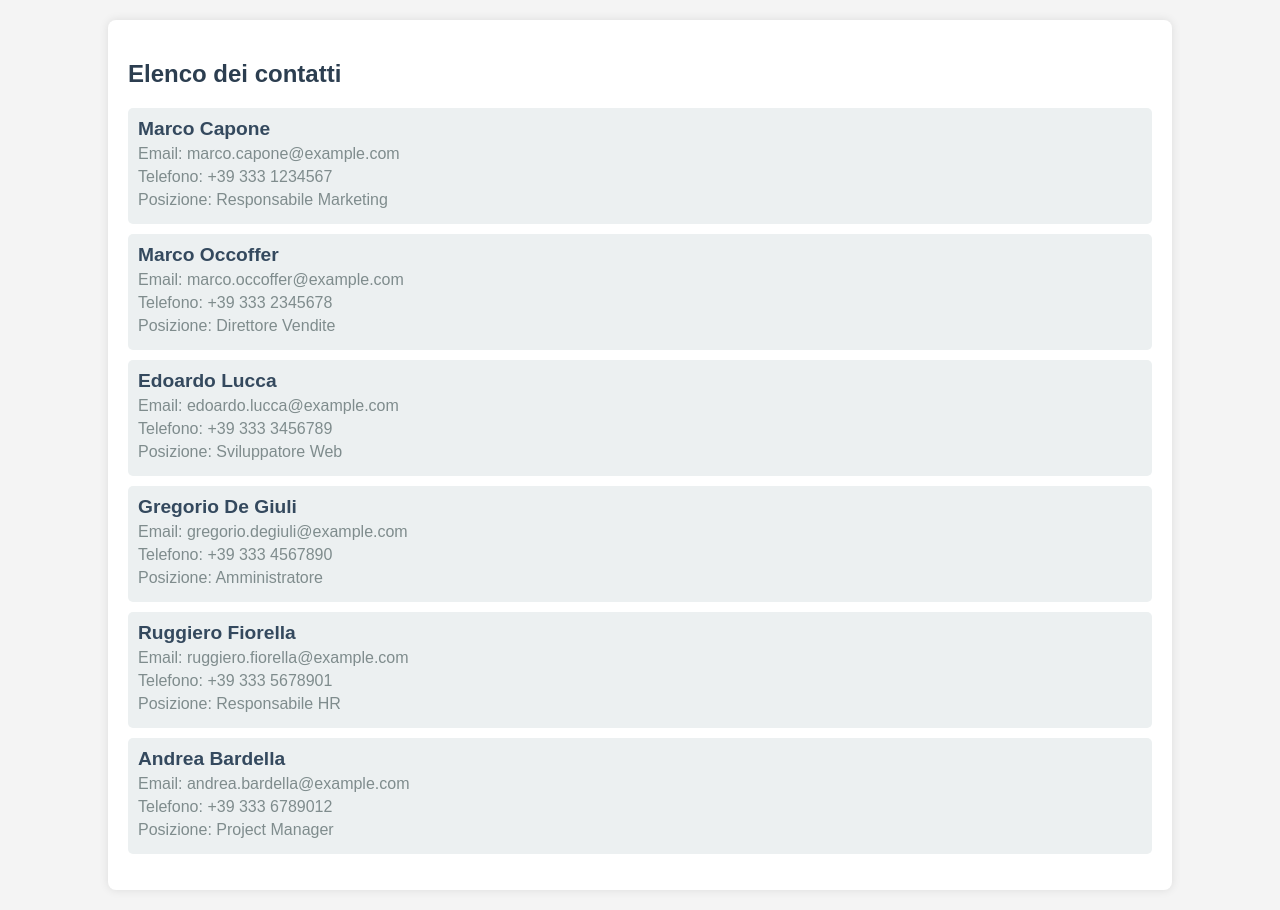
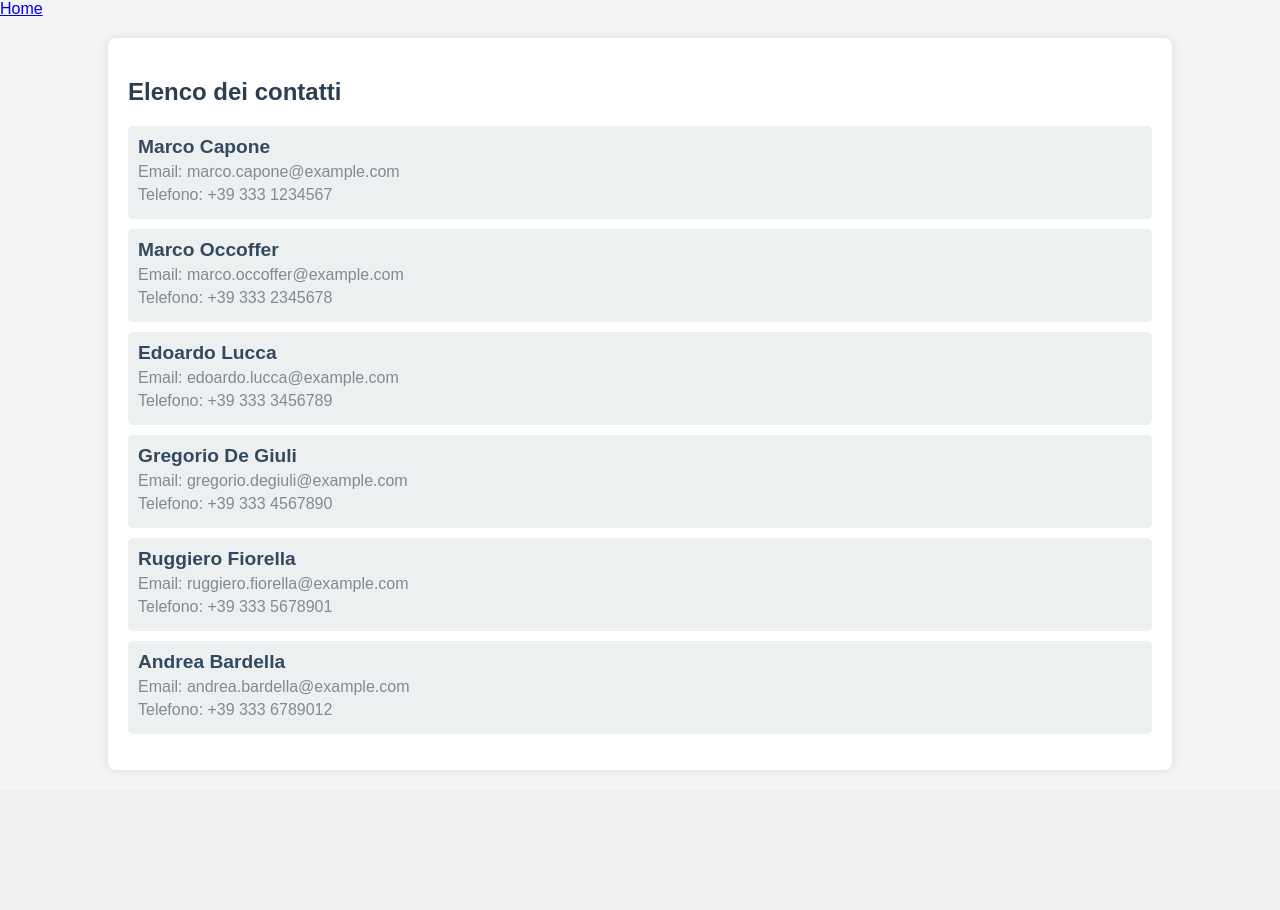
Before and after one commit to gdgski/ProjectTesla2, a Flask app: page /contatti in a window 1280 px wide. Shown: the part 100-1010 px from the top of the page. After the commit the page ends 870 px from the top, so only its background shows below. Run offline with Flask 3, Linux system fonts and the light colour scheme; parts of the project's set-up code (start-up, migrations or seed data) failed here and were passed over.

Commit message:
home nelle pagine

```diff
--- a/Sito_web/templates/contatti.html
+++ b/Sito_web/templates/contatti.html
@@ -54,6 +54,11 @@
         <h1>Contatti</h1>
     </header>
 
+    </div>
+        <div class="button-container mt-4">
+                    <a href="{{ url_for('index') }}" class="btn btn-primary">Home</a>
+            </div>
+
     <div class="container">
         <h2>Elenco dei contatti</h2>
         <ul class="contact-list">
@@ -61,39 +66,41 @@
                 <h3>Marco Capone</h3>
                 <p>Email: marco.capone@example.com</p>
                 <p>Telefono: +39 333 1234567</p>
-                <p>Posizione: Responsabile Marketing</p>
+
             </li>
             <li class="contact-item">
                 <h3>Marco Occoffer</h3>
                 <p>Email: marco.occoffer@example.com</p>
                 <p>Telefono: +39 333 2345678</p>
-                <p>Posizione: Direttore Vendite</p>
+
             </li>
             <li class="contact-item">
                 <h3>Edoardo Lucca</h3>
                 <p>Email: edoardo.lucca@example.com</p>
                 <p>Telefono: +39 333 3456789</p>
-                <p>Posizione: Sviluppatore Web</p>
+
             </li>
             <li class="contact-item">
                 <h3>Gregorio De Giuli</h3>
                 <p>Email: gregorio.degiuli@example.com</p>
                 <p>Telefono: +39 333 4567890</p>
-                <p>Posizione: Amministratore</p>
+
             </li>
             <li class="contact-item">
                 <h3>Ruggiero Fiorella</h3>
                 <p>Email: ruggiero.fiorella@example.com</p>
                 <p>Telefono: +39 333 5678901</p>
-                <p>Posizione: Responsabile HR</p>
+
             </li>
             <li class="contact-item">
                 <h3>Andrea Bardella</h3>
                 <p>Email: andrea.bardella@example.com</p>
                 <p>Telefono: +39 333 6789012</p>
-                <p>Posizione: Project Manager</p>
+
             </li>
         </ul>
-    </div>
+
+            </div>
+
 </body>
 </html>
--- a/Sito_web/templates/graficiinterattivi.html
+++ b/Sito_web/templates/graficiinterattivi.html
@@ -80,6 +80,9 @@
         <div class="chart-container">
             <canvas id="financialChart"></canvas>
         </div>
+        <div class="button-container mt-4">
+                    <a href="{{ url_for('index') }}" class="btn btn-primary">Home</a>
+            </div>
     </div>
 
     <script>
```
Also changed, not shown: Sito_web/static/data.csv.
